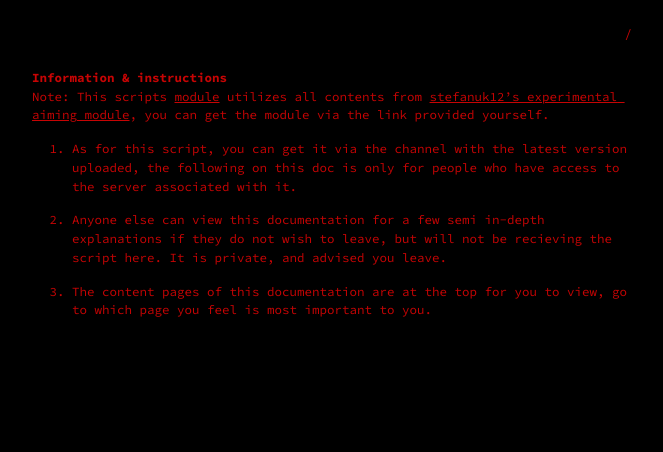
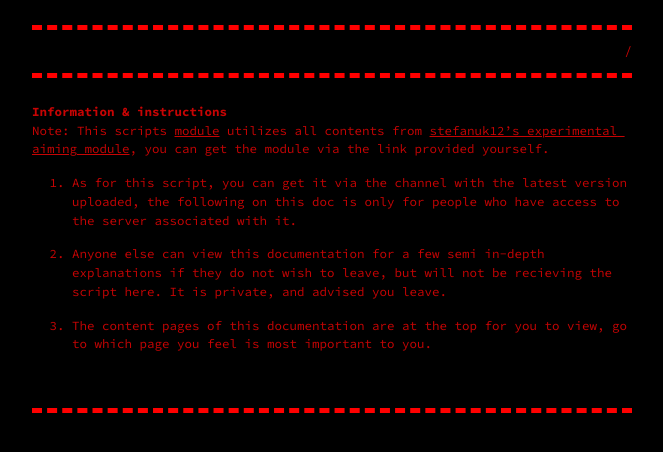
Before and after one commit to Darkfire0576/Darkus, a Jekyll site: the page built from index.md, in a window 1280 px wide. Shown: the top 452 px of the page, without its empty margins (308-971 px from the left). Built offline with Jekyll 4.4.1, drawn with Linux system fonts in a browser that asks for light colours.

Commit message:
Update _hacker.scss

```diff
--- a/_sass/_hacker.scss
+++ b/_sass/_hacker.scss
@@ -4,7 +4,7 @@
 
 :root {
   --base-color: #c70404;
-  --border: dashed 0px rgba(255, 0, 0, 255);
+  --border: dashed 5px rgba(255, 0, 0, 255);
   --selection-background: rgba(255, 0, 0, 255);
   --selection-text: #000;
   --background-color: #000;
```
